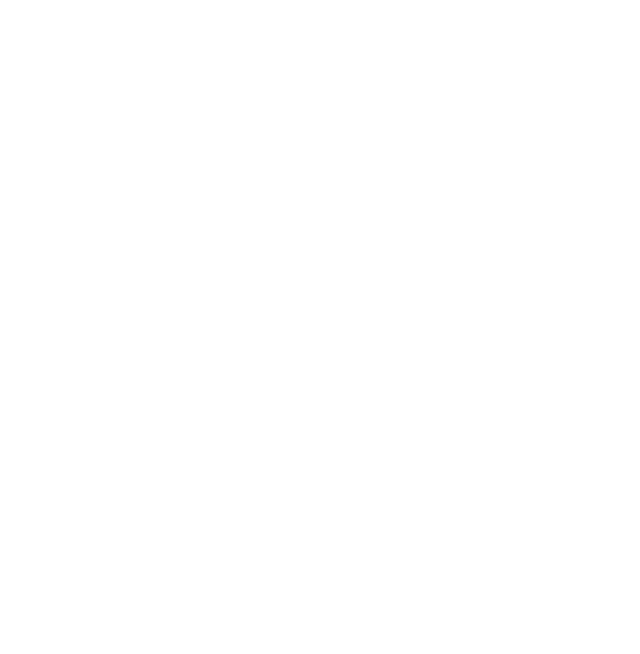
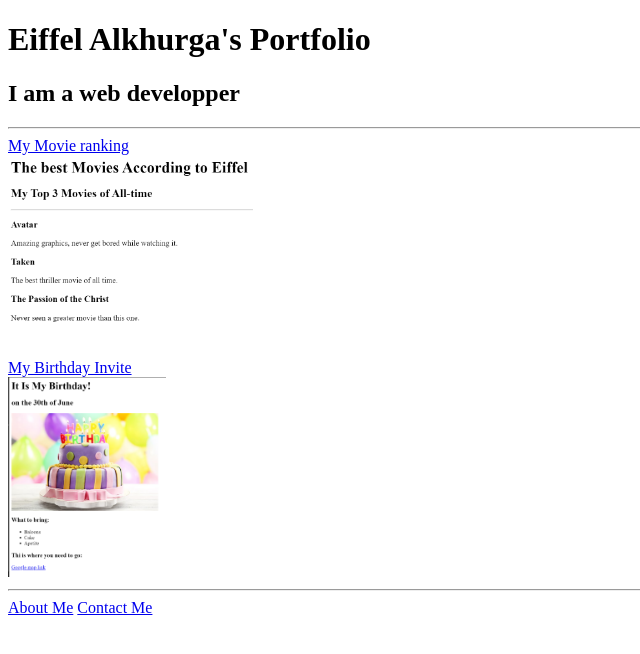
Before and after one commit to eiffel86/html-portfolio, a plain HTML site: page index.html in a window 1280 px wide. Shown: the whole page, without its empty margins (0-640 px from the left). Drawn offline with Linux system fonts and the light colour scheme.

Commit message:
index.html

```diff
--- a/index.html
+++ b/index.html
@@ -1,15 +1,19 @@
-<!-- TODO 1: Create the HTML Boilerplate -->
-
-<!-- TODO 2: Add Your previous projects' HTML into the public folder -->
-
-<!-- TODO 3: Take screenshots of your project previews and add the images to the images folder -->
-
-<!-- TODO 4: Add titles/subtitles etc. -->
-
-<!-- TODO 5: Add a link to the project pages -->
-
-<!-- TODO 6: Add images to show the project previews
-HINT for TODO 6: You can use the height attribute set to 200 to make the image smaller:
-https://developer.mozilla.org/en-US/docs/Web/HTML/Element/img#attr-height -->
-
-<!-- TODO 7: Add the Contact Me and About Me page links -->
+<!DOCTYPE html>
+<html lang="en">
+    <head>
+        <meta charset="UTF-8">
+        <title>My Portfolio</title>
+    </head>
+    <body>
+        <h1>Eiffel Alkhurga's Portfolio</h1>
+        <h2>I am a web developper</h2>
+        <hr />
+        <a href="./public/movie-ranking.html">My Movie ranking</a> <br />
+        <a href="./public/movie-ranking.html"><img src="./assets/images/Movie-ranking-eiffel.png" height="200"></a> <br />
+        <a href="./public/birthday-invite.html">My Birthday Invite</a> <br />
+        <a href="./public/birthday-invite.html"><img src="./assets/images/MyBday.png" height="200"> </a> <br />
+        <hr />
+        <a href="./public/about.html">About Me</a>
+        <a href="./public/contact.html">Contact Me</a>
+    </body>
+</html>
```
